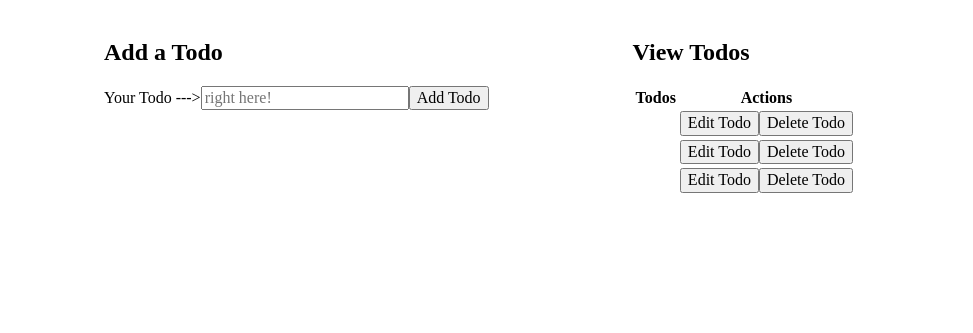
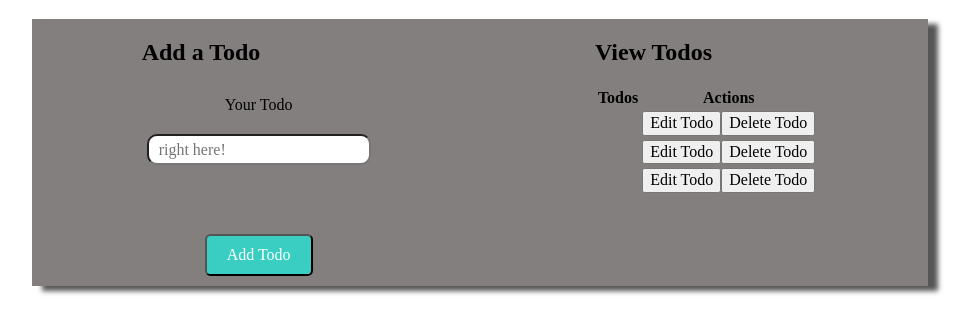
Before and after one commit to bkmorgan3/todolist-hooks, a React app: page / in a window 1280 px wide. Shown: the part 61-394 px from the top of the page, without its empty margins (160-1133 px from the left). Built offline with nearby package versions, Linux system fonts and the light colour scheme; no server answers.

Commit message:
basic styling

```diff
--- a/client/components/AddTodoForm.js
+++ b/client/components/AddTodoForm.js
@@ -10,17 +10,17 @@ const AddTodoForm = props => {
     setTodo(e.target.value)
   }
   return (
-    <form
+    <form className="add-todo"
       onSubmit={e => {
         e.preventDefault()
         if (!todo) return
         props.addTodo(todo)
         setTodo(initialFormState)
       }}
-    >
-      <label htmlFor="title">Your Todo ---></label>
-      <input type="text" name="todo" placeholder="right here!" value={todo} onChange={handleChange} />
-      <button>Add Todo</button>
+      >
+      <label className="item item-1" htmlFor="title">Your Todo</label>
+      <input className="item item-2" type="text" name="todo" placeholder="right here!" value={todo} onChange={handleChange} />
+      <button className="item item-3">Add Todo</button>
     </form >
   )
 }
--- a/client/styles/index.scss
+++ b/client/styles/index.scss
@@ -1,24 +1,82 @@
-// .main-header {
-//   background-color: #3acec2;
-//   padding: 1em 0;
-// }
-
-// .row {
-//   display: flex;
-// }
-
+/* --------------------------
+Basic styles Mobile First
+=============================*/
 .container {
   // border: 3px solid red;
   text-align: center;
 }
 
 .row {
-   width: 70%;
- margin: 0 auto;
- display: flex;
-//  border: 3px solid green;
+  width: 70%;
+  margin: 0 auto;
+  display: flex;
+  // border: 3px solid green;
+  flex-direction: column;
+  background-color: rgba(10,1,1, 0.5);
+  box-shadow: 10px 5px 5px(#555);
+
 }
 .flex-large {
   // border: 2px solid dodgerblue;
   margin: 0 auto;
+
 }
+
+.add-todo {
+  // border: 2px solid red;
+}
+
+
+
+
+
+
+
+/* --------------------------
+Media Queries
+=============================*/
+
+@media (min-width: 769px) {
+
+  .row {
+    flex-direction: row;
+  }
+  .add-todo {
+    display: flex;
+    flex-direction: column;
+    position: relative;
+    text-align: center;
+    height: 200px;;
+  }
+
+  .item {
+    margin: 10px 5px;
+  }
+
+  .item-2 {
+    padding-left: 10px;
+    padding-right: 10px;
+    height: 25px;
+    border-radius: 10px;
+  }
+
+
+  .item-3 {
+    position: absolute;
+    bottom:0;
+    align-self: center;
+    color: #fff;
+	  text-align: center;
+    padding: .625em 1.25em;
+
+  	background: #3acec2;
+     border-radius: .35em;
+
+  }
+
+
+
+
+
+
+}
```
